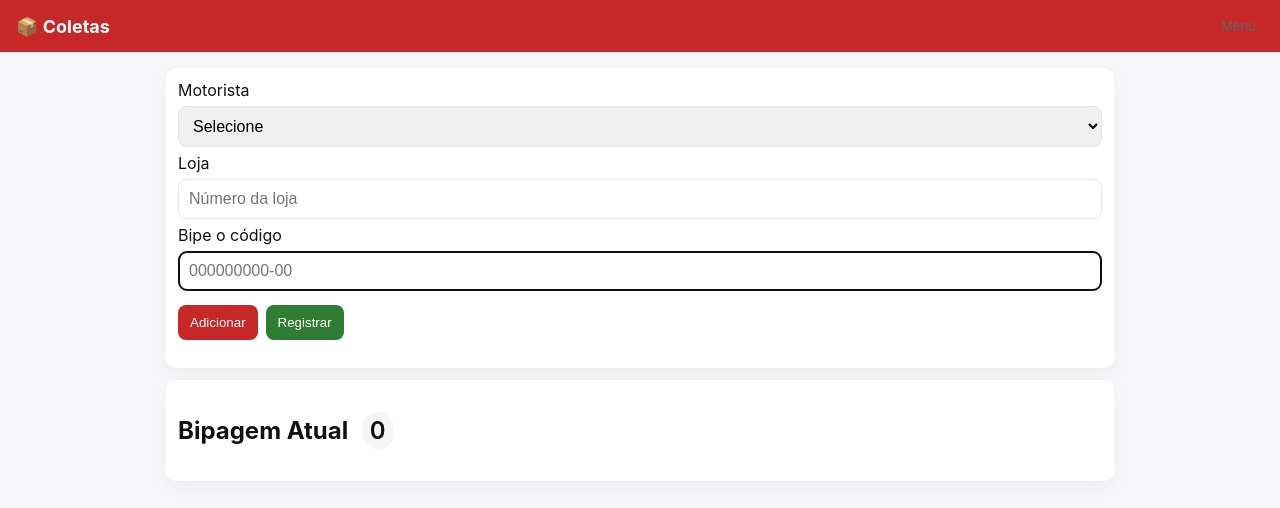
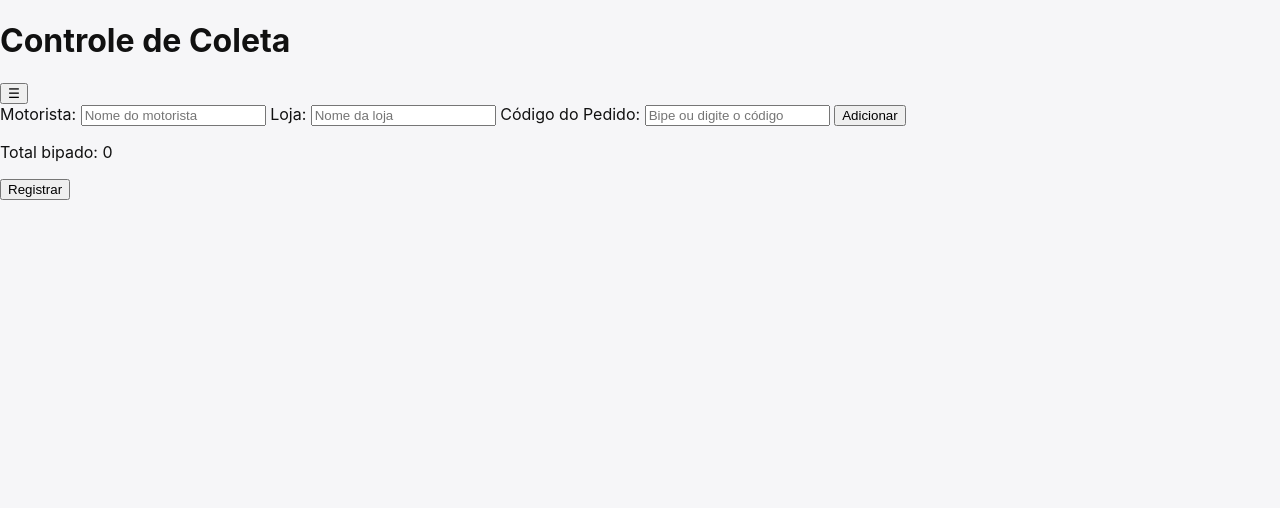
Before and after one commit to jeansantos997705-png/coleta-oms, a Flask app: page / in a window 1280 px wide. Shown: the top 508 px of the page. Run offline with Flask 3, Linux system fonts and the light colour scheme.

Commit message:
correção

```diff
--- a/app.py
+++ b/app.py
@@ -1,191 +1,83 @@
+from flask import Flask, render_template, request, jsonify
+import sqlite3
+from datetime import datetime
 import os
-import sqlite3
-from flask import Flask, render_template, request, jsonify, send_file
-from datetime import datetime
-import pandas as pd
-import io
 
-BASE_DIR = os.path.dirname(os.path.abspath(__file__))
-DB_PATH = os.path.join(BASE_DIR, 'database.db')
+app = Flask(__name__)
 
-app = Flask(__name__, static_folder='static', template_folder='templates')
+# Garante que o banco fique salvo na pasta atual
+DB_PATH = os.path.join(os.path.dirname(__file__), 'data.db')
 
-# --- DB helpers ---
-def get_conn():
-    conn = sqlite3.connect(DB_PATH, check_same_thread=False)
-    conn.row_factory = sqlite3.Row
-    return conn
-
+# Cria o banco se não existir
 def init_db():
-    conn = get_conn()
-    cur = conn.cursor()
-    # coletas: cada sessão de coleta
-    cur.execute('''
-        CREATE TABLE IF NOT EXISTS coletas (
-            id INTEGER PRIMARY KEY AUTOINCREMENT,
-            motorista TEXT NOT NULL,
-            loja TEXT NOT NULL,
-            data_hora TEXT NOT NULL
-        )
-    ''')
-    # itens: cada codigo (pedido) ligado a uma coleta
-    cur.execute('''
-        CREATE TABLE IF NOT EXISTS itens (
-            id INTEGER PRIMARY KEY AUTOINCREMENT,
-            coleta_id INTEGER NOT NULL,
-            codigo TEXT NOT NULL UNIQUE,
-            FOREIGN KEY (coleta_id) REFERENCES coletas(id)
-        )
-    ''')
-    conn.commit()
-    conn.close()
+    with sqlite3.connect(DB_PATH) as conn:
+        cursor = conn.cursor()
+        cursor.execute('''
+            CREATE TABLE IF NOT EXISTS pedidos (
+                id INTEGER PRIMARY KEY AUTOINCREMENT,
+                motorista TEXT,
+                loja TEXT,
+                codigo TEXT,
+                data TEXT
+            )
+        ''')
+        conn.commit()
 
 init_db()
 
-# ----------------------
-# Routes
-# ----------------------
+
 @app.route('/')
 def index():
     return render_template('index.html')
 
-# Registrar múltiplos códigos (envia codigos array)
+
 @app.route('/registrar', methods=['POST'])
 def registrar():
-    data = request.get_json() or {}
+    data = request.get_json()
     motorista = data.get('motorista')
     loja = data.get('loja')
-    codigos = data.get('codigos') or data.get('codigos_lista') or data.get('codigos')  # support variations
-
-    # também aceitar se for enviado um único código no campo 'codigos' como string
-    if isinstance(codigos, str):
-        codigos = [codigos]
+    codigos = data.get('codigos', [])
 
     if not motorista or not loja or not codigos:
-        return jsonify({'status': 'erro', 'mensagem': 'Preencha motorista, loja e adicione ao menos um código.'}), 400
+        return jsonify({'status': 'erro', 'mensagem': 'Dados incompletos'})
 
-    conn = get_conn()
-    cur = conn.cursor()
-    data_hora = datetime.now().strftime('%Y-%m-%d %H:%M:%S')
-    # cria a coleta
-    cur.execute('INSERT INTO coletas (motorista, loja, data_hora) VALUES (?, ?, ?)', (motorista, loja, data_hora))
-    coleta_id = cur.lastrowid
+    data_registro = datetime.now().strftime("%Y-%m-%d %H:%M:%S")
 
-    mensagens = []
-    inserted = 0
-    for codigo in codigos:
-        codigo_str = str(codigo).strip()
-        if not codigo_str:
-            continue
-        # valida 12 caracteres com traço (posicional)
-        if len(codigo_str) != 12 or '-' not in codigo_str:
-            mensagens.append(f'{codigo_str} inválido')
-            continue
-        try:
-            cur.execute('INSERT INTO itens (coleta_id, codigo) VALUES (?, ?)', (coleta_id, codigo_str))
-            inserted += 1
-        except sqlite3.IntegrityError:
-            mensagens.append(f'{codigo_str} duplicado (já existe)')
-    conn.commit()
-    conn.close()
+    with sqlite3.connect(DB_PATH) as conn:
+        cursor = conn.cursor()
+        for codigo in codigos:
+            cursor.execute(
+                'INSERT INTO pedidos (motorista, loja, codigo, data) VALUES (?, ?, ?, ?)',
+                (motorista, loja, codigo, data_registro)
+            )
+        conn.commit()
 
-    msg = f'{inserted} pedidos registrados.'
-    if mensagens:
-        msg += ' Erros: ' + '; '.join(mensagens)
-    return jsonify({'status': 'ok', 'mensagem': msg})
+    return jsonify({'status': 'sucesso', 'mensagem': 'Pedidos registrados com sucesso!'})
 
-# Listar coletas agrupadas (para histórico). Suporta filtros por motorista, loja e data (YYYY-MM-DD).
-@app.route('/listar', methods=['GET'])
-def listar():
-    motorista = request.args.get('motorista')
-    loja = request.args.get('loja')
-    data = request.args.get('data')  # YYYY-MM-DD
 
-    conn = get_conn()
-    cur = conn.cursor()
+@app.route('/historico')
+def historico():
+    with sqlite3.connect(DB_PATH) as conn:
+        cursor = conn.cursor()
+        cursor.execute('SELECT motorista, loja, data, COUNT(codigo) FROM pedidos GROUP BY motorista, loja, data ORDER BY id DESC')
+        registros = cursor.fetchall()
+    return jsonify(registros)
 
-    # seleciona coletas e contagem de itens
-    query = '''
-        SELECT c.id, c.motorista, c.loja, c.data_hora, COUNT(i.id) as quantidade
-        FROM coletas c
-        LEFT JOIN itens i ON i.coleta_id = c.id
-        WHERE 1=1
-    '''
-    params = []
-    if motorista:
-        query += ' AND c.motorista = ?'
-        params.append(motorista)
-    if loja:
-        query += ' AND c.loja = ?'
-        params.append(loja)
-    if data:
-        # filtro pela data (ignora horário)
-        query += ' AND date(c.data_hora) = ?'
-        params.append(data)
 
-    query += ' GROUP BY c.id ORDER BY c.data_hora DESC LIMIT 500'
-    cur.execute(query, params)
-    rows = cur.fetchall()
-    conn.close()
+@app.route('/detalhes', methods=['POST'])
+def detalhes():
+    data = request.get_json()
+    motorista = data.get('motorista')
+    loja = data.get('loja')
+    data_pedido = data.get('data')
 
-    resultado = []
-    for r in rows:
-        resultado.append({
-            'id': r['id'],
-            'motorista': r['motorista'],
-            'loja': r['loja'],
-            'data': r['data_hora'],
-            'quantidade': r['quantidade']
-        })
-    return jsonify(resultado)
+    with sqlite3.connect(DB_PATH) as conn:
+        cursor = conn.cursor()
+        cursor.execute('SELECT codigo FROM pedidos WHERE motorista=? AND loja=? AND data=?', (motorista, loja, data_pedido))
+        codigos = [row[0] for row in cursor.fetchall()]
 
-# Detalhes de uma coleta: retorna todos os códigos daquela coleta
-@app.route('/detalhes/<int:coleta_id>', methods=['GET'])
-def detalhes(coleta_id):
-    conn = get_conn()
-    cur = conn.cursor()
-    cur.execute('SELECT codigo FROM itens WHERE coleta_id = ? ORDER BY id ASC', (coleta_id,))
-    rows = cur.fetchall()
-    conn.close()
-    codigos = [r['codigo'] for r in rows]
     return jsonify(codigos)
 
-# Backup em Excel (todos os registros)
-@app.route('/backup', methods=['GET'])
-def backup():
-    conn = get_conn()
-    cur = conn.cursor()
-    cur.execute('''
-        SELECT c.id as coleta_id, c.motorista, c.loja, c.data_hora, i.codigo
-        FROM coletas c
-        LEFT JOIN itens i ON i.coleta_id = c.id
-        ORDER BY c.data_hora DESC, i.id ASC
-    ''')
-    rows = cur.fetchall()
-    conn.close()
-
-    if not rows:
-        return jsonify({'mensagem': 'Sem dados para exportar.'}), 400
-
-    df_rows = []
-    for r in rows:
-        df_rows.append({
-            'Coleta ID': r['coleta_id'],
-            'Motorista': r['motorista'],
-            'Loja': r['loja'],
-            'Data/Hora': r['data_hora'],
-            'Código': r['codigo']
-        })
-
-    df = pd.DataFrame(df_rows)
-    output = io.BytesIO()
-    with pd.ExcelWriter(output, engine='openpyxl') as writer:
-        df.to_excel(writer, index=False, sheet_name='Coletas')
-    output.seek(0)
-
-    return send_file(output, as_attachment=True, download_name='backup_coletas.xlsx', mimetype='application/vnd.openxmlformats-officedocument.spreadsheetml.sheet')
 
 if __name__ == '__main__':
-    # inicia app (Render enviará a PORT por env se necessário)
-    port = int(os.environ.get('PORT', 5000))
-    app.run(host='0.0.0.0', port=port, debug=True)
+    app.run(host='0.0.0.0', port=10000)
--- a/static/script.js
+++ b/static/script.js
@@ -1,190 +1,107 @@
-// bipagem atual
-let bipagemAtual = []; // array de strings
+let codigos = [];
 
-const motoristaEl = () => document.getElementById('motorista');
-const lojaEl = () => document.getElementById('loja');
-const codigoEl = () => document.getElementById('codigo');
-const mensagemEl = () => document.getElementById('mensagem');
-
-function atualizarUILista() {
-  const lista = document.getElementById('bipagemAtual');
-  lista.innerHTML = '';
-  bipagemAtual.forEach(c => {
-    const li = document.createElement('li');
-    li.textContent = c;
-    lista.appendChild(li);
-  });
-  document.getElementById('contador').innerText = bipagemAtual.length;
+// Atualiza contador
+function atualizarContador() {
+  document.getElementById('contador').textContent = codigos.length;
 }
 
-// adicionar
-document.getElementById('btnAdd').addEventListener('click', () => {
-  adicionarCodigo();
-});
-function adicionarCodigo() {
-  const codigo = codigoEl().value.trim();
-  const motorista = motoristaEl().value.trim();
-  const loja = lojaEl().value.trim();
-  if (!motorista || !loja) {
-    mensagemEl().innerText = 'Preencha motorista e loja.';
-    return;
-  }
-  if (!codigo) {
-    mensagemEl().innerText = 'Digite ou bipa um código.';
-    return;
-  }
-  if (codigo.length !== 12 || !codigo.includes('-')) {
-    mensagemEl().innerText = 'Código inválido (12 chars com traço).';
-    codigoEl().value = '';
-    return;
-  }
-  if (bipagemAtual.includes(codigo)) {
-    mensagemEl().innerText = 'Código já adicionado na sessão.';
-    codigoEl().value = '';
-    return;
-  }
-  bipagemAtual.push(codigo);
-  atualizarUILista();
-  mensagemEl().innerText = '';
-  codigoEl().value = '';
-  codigoEl().focus();
-}
-
-// Enter adiciona
-codigoEl().addEventListener('keydown', (e) => {
-  if (e.key === 'Enter') {
-    adicionarCodigo();
+// Adiciona código
+document.getElementById('addBtn').addEventListener('click', () => {
+  const codigoInput = document.getElementById('codigo');
+  const codigo = codigoInput.value.trim();
+  if (codigo) {
+    codigos.push(codigo);
+    const li = document.createElement('li');
+    li.textContent = codigo;
+    document.getElementById('listaCodigos').appendChild(li);
+    codigoInput.value = '';
+    atualizarContador();
   }
 });
 
-// registrar (envia todas as codigos em uma coleta)
-document.getElementById('btnRegistrar').addEventListener('click', async () => {
-  const motorista = motoristaEl().value.trim();
-  const loja = lojaEl().value.trim();
-  if (!motorista || !loja || bipagemAtual.length === 0) {
-    mensagemEl().innerText = 'Preencha motorista, loja e adicione ao menos um código.';
-    return;
-  }
-  // POST /registrar com codigos array
-  const resp = await fetch('/registrar', {
-    method: 'POST',
-    headers: {'Content-Type':'application/json'},
-    body: JSON.stringify({ motorista, loja, codigos: bipagemAtual })
-  });
-  const data = await resp.json();
-  if (data.status === 'ok') {
-    mensagemEl().innerText = data.mensagem || 'Registrado.';
-    bipagemAtual = [];
-    atualizarUILista();
-    carregarHistorico(); // atualiza histórico
-  } else {
-    mensagemEl().innerText = data.mensagem || 'Erro ao registrar.';
+// Enter adiciona também
+document.getElementById('codigo').addEventListener('keydown', e => {
+  if (e.key === 'Enter') {
+    document.getElementById('addBtn').click();
   }
 });
 
-// ------------------ Menu / Histórico ------------------
-const menuOverlay = document.getElementById('menuOverlay');
-const historicoOverlay = document.getElementById('historicoOverlay');
+// Registrar pedidos
+document.getElementById('registrarBtn').addEventListener('click', async () => {
+  const motorista = document.getElementById('motorista').value.trim();
+  const loja = document.getElementById('loja').value.trim();
 
-document.getElementById('btnMenu').addEventListener('click', () => {
-  menuOverlay.classList.remove('hidden');
-});
-document.getElementById('btnCloseMenu').addEventListener('click', () => {
-  menuOverlay.classList.add('hidden');
+  if (!motorista || !loja || codigos.length === 0) {
+    alert('Preencha todos os campos e adicione ao menos um código.');
+    return;
+  }
+
+  const res = await fetch('/registrar', {
+    method: 'POST',
+    headers: { 'Content-Type': 'application/json' },
+    body: JSON.stringify({ motorista, loja, codigos })
+  });
+  const data = await res.json();
+
+  if (data.status === 'sucesso') {
+    alert('Pedidos registrados!');
+    codigos = [];
+    document.getElementById('listaCodigos').innerHTML = '';
+    atualizarContador();
+  } else {
+    alert('Erro ao registrar pedidos.');
+  }
 });
 
-document.getElementById('btnHistorico').addEventListener('click', () => {
-  menuOverlay.classList.add('hidden');
-  historicoOverlay.classList.remove('hidden');
-  carregarHistorico();
-});
+// Alternância de telas
+const mainScreen = document.getElementById('mainScreen');
+const menuScreen = document.getElementById('menuScreen');
+const historicoScreen = document.getElementById('historicoScreen');
 
-document.getElementById('btnCloseHistorico').addEventListener('click', () => {
-  historicoOverlay.classList.add('hidden');
-  // hide detalhes
-  document.getElementById('detalhesBox').classList.add('hidden');
-});
+document.getElementById('menuBtn').onclick = () => {
+  mainScreen.classList.add('hidden');
+  menuScreen.classList.remove('hidden');
+};
 
-// export
-document.getElementById('btnExport').addEventListener('click', () => {
-  window.location.href = '/backup';
-});
+document.getElementById('voltarBtn').onclick = () => {
+  menuScreen.classList.add('hidden');
+  mainScreen.classList.remove('hidden');
+};
 
-// carregar histórico (com filtros)
-async function carregarHistorico() {
-  const motorista = document.getElementById('filtroMotorista').value;
-  const loja = document.getElementById('filtroLoja').value;
-  const data = document.getElementById('filtroData').value;
+// Histórico
+document.getElementById('historicoBtn').onclick = async () => {
+  menuScreen.classList.add('hidden');
+  historicoScreen.classList.remove('hidden');
 
-  let url = '/listar?';
-  if (motorista) url += `motorista=${encodeURIComponent(motorista)}&`;
-  if (loja) url += `loja=${encodeURIComponent(loja)}&`;
-  if (data) url += `data=${encodeURIComponent(data)}&`;
+  const res = await fetch('/historico');
+  const data = await res.json();
 
-  const resp = await fetch(url);
-  if (!resp.ok) {
-    document.getElementById('listaHistorico').innerHTML = '<li>Erro ao carregar histórico</li>';
-    return;
-  }
-  const registros = await resp.json();
   const lista = document.getElementById('listaHistorico');
   lista.innerHTML = '';
-  if (!registros || registros.length === 0) {
+
+  if (data.length === 0) {
     lista.innerHTML = '<li>Nenhum registro encontrado</li>';
     return;
   }
-  registros.forEach(r => {
+
+  data.forEach(item => {
+    const [motorista, loja, dataPedido, qtd] = item;
     const li = document.createElement('li');
-    li.innerHTML = `<div class="histRow">
-      <div><strong>${r.motorista}</strong> — Loja ${r.loja}</div>
-      <div class="small">${r.data}</div>
-      <div class="small">Pedidos: ${r.quantidade}</div>
-      <div><button class="btn small" onclick="verDetalhes(${r.id})">Ver pedidos</button></div>
-    </div>`;
+    li.textContent = `${motorista} - ${loja} (${qtd} pedidos) em ${dataPedido}`;
+    li.onclick = async () => {
+      const resp = await fetch('/detalhes', {
+        method: 'POST',
+        headers: { 'Content-Type': 'application/json' },
+        body: JSON.stringify({ motorista, loja, data: dataPedido })
+      });
+      const codigos = await resp.json();
+      alert(`Códigos:\n${codigos.join('\n')}`);
+    };
     lista.appendChild(li);
   });
-}
+};
 
-// ver detalhes e copiar
-async function verDetalhes(id) {
-  const resp = await fetch(`/detalhes/${id}`);
-  if (!resp.ok) {
-    alert('Erro ao carregar detalhes.');
-    return;
-  }
-  const codigos = await resp.json();
-  const detalhesBox = document.getElementById('detalhesBox');
-  const listaDetalhes = document.getElementById('listaDetalhes');
-  listaDetalhes.innerHTML = '';
-  codigos.forEach(c => {
-    const li = document.createElement('li');
-    li.textContent = c;
-    listaDetalhes.appendChild(li);
-  });
-  detalhesBox.classList.remove('hidden');
-
-  // copiar botão
-  document.getElementById('btnCopiar').onclick = () => {
-    const text = codigos.join('\n');
-    navigator.clipboard.writeText(text).then(() => {
-      alert('Pedidos copiados!');
-    });
-  };
-  document.getElementById('btnFecharDetalhes').onclick = () => {
-    detalhesBox.classList.add('hidden');
-  };
-}
-
-// filtrar botão
-document.getElementById('btnFiltrar').addEventListener('click', carregarHistorico);
-
-// auto reload histórico enquanto overlay aberto (opcional)
-setInterval(() => {
-  if (!historicoOverlay.classList.contains('hidden')) {
-    // manter filtros atuais
-    carregarHistorico();
-  }
-}, 7000);
-
-// inicial
-atualizarUILista();
+document.getElementById('voltarMenuBtn').onclick = () => {
+  historicoScreen.classList.add('hidden');
+  menuScreen.classList.remove('hidden');
+};
--- a/templates/index.html
+++ b/templates/index.html
@@ -1,95 +1,47 @@
 <!DOCTYPE html>
-<html lang="pt-BR">
+<html lang="pt-br">
 <head>
-  <meta charset="utf-8" />
-  <meta name="viewport" content="width=device-width,initial-scale=1" />
-  <title>Controle de Coletas</title>
-  <link rel="stylesheet" href="/static/style.css" />
+  <meta charset="UTF-8">
+  <title>Controle de Coleta</title>
+  <link rel="stylesheet" href="/static/style.css">
 </head>
 <body>
-  <header class="topbar">
-    <h1>📦 Coletas</h1>
-    <button id="btnMenu" class="btn small">Menu</button>
+  <header>
+    <h1>Controle de Coleta</h1>
+    <button id="menuBtn">☰</button>
   </header>
 
-  <main class="container">
-    <!-- Form -->
-    <section class="card">
-      <label>Motorista</label>
-      <select id="motorista" class="input">
-        <option value="">Selecione</option>
-        <option>Silenildo</option>
-        <option>Adryen</option>
-        <option>Priscila</option>
-        <option>Uelber</option>
-        <option>Luiz Carlos</option>
-        <option>Luis Gerson</option>
-        <option>Marcio</option>
-        <option>Dayveson</option>
-        <option>Dalvan</option>
-      </select>
+  <main id="mainScreen">
+    <div class="input-section">
+      <label>Motorista:</label>
+      <input type="text" id="motorista" placeholder="Nome do motorista">
+      <label>Loja:</label>
+      <input type="text" id="loja" placeholder="Nome da loja">
 
-      <label>Loja</label>
-      <input id="loja" class="input" placeholder="Número da loja" />
+      <label>Código do Pedido:</label>
+      <input type="text" id="codigo" placeholder="Bipe ou digite o código">
+      <button id="addBtn">Adicionar</button>
 
-      <label>Bipe o código</label>
-      <input id="codigo" class="input" placeholder="000000000-00" maxlength="12" autofocus />
-
-      <div class="row">
-        <button id="btnAdd" class="btn">Adicionar</button>
-        <button id="btnRegistrar" class="btn primary">Registrar</button>
+      <div class="contador">
+        <p>Total bipado: <span id="contador">0</span></p>
       </div>
 
-      <p id="mensagem" class="mensagem"></p>
-    </section>
+      <ul id="listaCodigos"></ul>
 
-    <!-- Bipagem atual -->
-    <section class="card">
-      <h2>Bipagem Atual <span id="contador" class="badge">0</span></h2>
-      <ul id="bipagemAtual" class="list"></ul>
-    </section>
+      <button id="registrarBtn">Registrar</button>
+    </div>
   </main>
 
-  <!-- Menu overlay (abre sobre a tela) -->
-  <div id="menuOverlay" class="overlay hidden">
-    <div class="overlayBox">
-      <h3>Menu</h3>
-      <button id="btnHistorico" class="btn">Histórico</button>
-      <button id="btnExport" class="btn">Exportar Backup (Excel)</button>
-      <button id="btnCloseMenu" class="btn small">Fechar</button>
-    </div>
+  <div id="menuScreen" class="hidden">
+    <h2>Menu</h2>
+    <button id="historicoBtn">Histórico de Pedidos</button>
+    <button id="voltarBtn">Voltar</button>
   </div>
 
-  <!-- Histórico overlay -->
-  <div id="historicoOverlay" class="overlay hidden">
-    <div class="overlayBox large">
-      <h3>Histórico de Coletas</h3>
-
-      <div class="filtros">
-        <select id="filtroMotorista" class="input small">
-          <option value="">Todos Motoristas</option>
-          <option>Silenildo</option><option>Adryen</option><option>Priscila</option>
-          <option>Uelber</option><option>Luiz Carlos</option><option>Luis Gerson</option>
-          <option>Marcio</option><option>Dayveson</option><option>Dalvan</option>
-        </select>
-        <input id="filtroLoja" class="input small" placeholder="Loja" />
-        <input id="filtroData" type="date" class="input small" />
-        <button id="btnFiltrar" class="btn small">Filtrar</button>
-      </div>
-
-      <ul id="listaHistorico" class="list"></ul>
-
-      <div id="detalhesBox" class="card hidden">
-        <h4>Pedidos da Coleta</h4>
-        <ul id="listaDetalhes" class="list"></ul>
-        <div class="row">
-          <button id="btnCopiar" class="btn">Copiar Pedidos</button>
-          <button id="btnFecharDetalhes" class="btn small">Fechar</button>
-        </div>
-      </div>
-
-      <button id="btnCloseHistorico" class="btn small">Fechar histórico</button>
-    </div>
+  <div id="historicoScreen" class="hidden">
+    <h2>Histórico de Pedidos</h2>
+    <ul id="listaHistorico"></ul>
+    <button id="voltarMenuBtn">Voltar ao Menu</button>
   </div>
 
   <script src="/static/script.js"></script>
```
Also changed, not shown: requirements.txt (+4 -6 lines).
